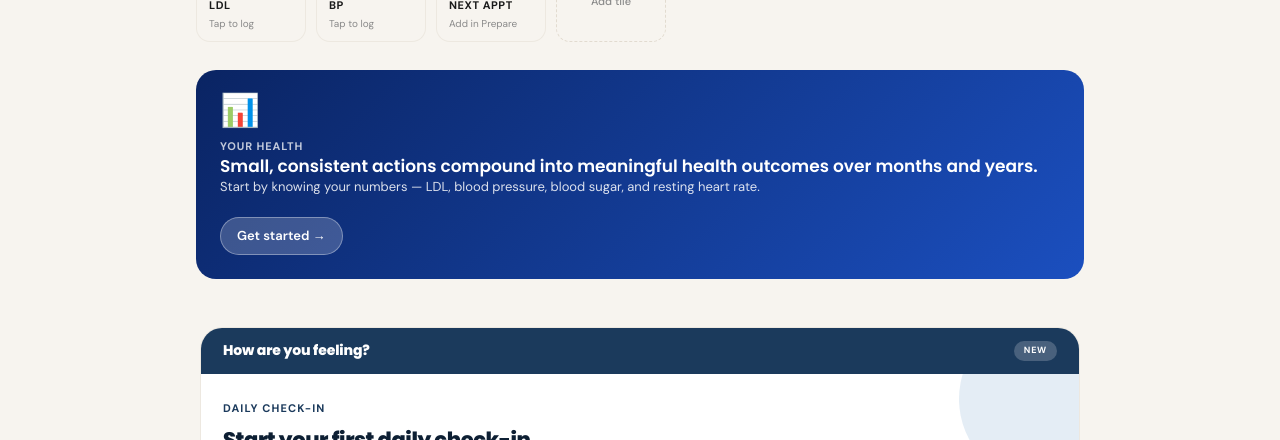
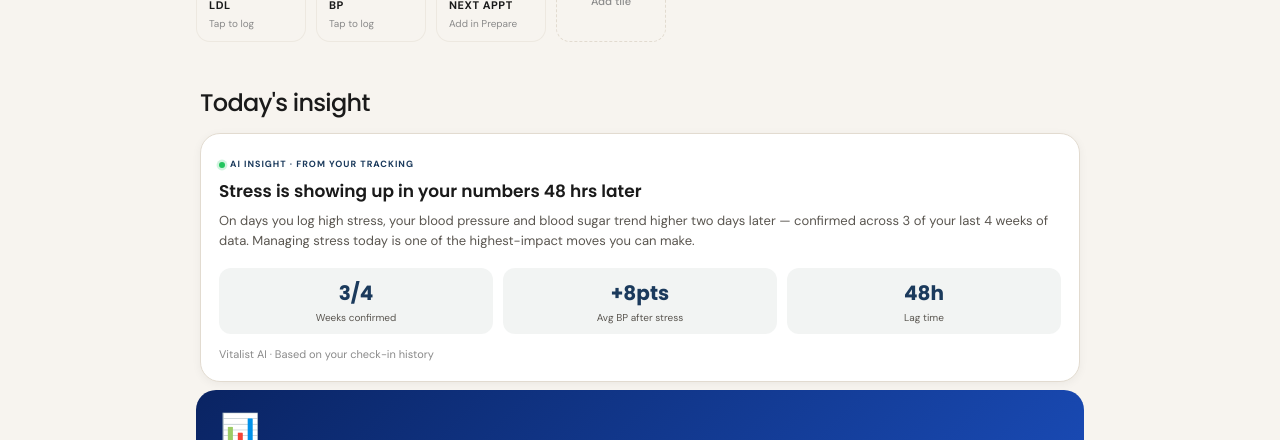
Before and after one commit to isramohamed-crypto/cardiometabolic-insights, a React (Vite) app: page / in a window 1280 px wide. Shown: the part 652-1092 px from the top of the page. Built offline with nearby package versions, Linux system fonts and the light colour scheme.

Commit message:
Move AI Insights above check-in on Track; add to Home

```diff
--- a/src/App.jsx
+++ b/src/App.jsx
@@ -227,6 +227,9 @@ export default function App() {
           {/* 3 — Dashboard tiles: customizable health readings */}
           <DashboardTiles tick={checkinTick} />
 
+          {/* AI Insights */}
+          <InsightSection />
+
           {/* 4 — Condition strip: personalized per user's conditions */}
           <ConditionStrip />
 
@@ -265,7 +268,6 @@ export default function App() {
           <SwipeLearn onLearnClick={() => { setActivePage('Learn'); window.scrollTo(0, 0) }} onStartBreathe={() => setShowBreathe(true)} />
           <SponsorBanner />
           {/* <DupixentAd /> — removed from Today order. Restore here if needed. */}
-          {/* <InsightSection /> */}
         </main>
       )}
 
--- a/src/components/InsightSection.jsx
+++ b/src/components/InsightSection.jsx
@@ -3,34 +3,34 @@ import React from 'react'
 export default function InsightSection() {
   return (
     <section className="insight-section">
-      <h2 className="insight-section__heading">Your insight</h2>
+      <h2 className="insight-section__heading">Today's insight</h2>
 
       <div className="insight-card">
         <div className="insight-tag">
           <div className="itag-dot" />
-          Data insight · From your tracking
+          AI insight · From your tracking
         </div>
-        <h4 className="insight-title">Stress was elevated 3 of the last 5 days</h4>
+        <h4 className="insight-title">Stress is showing up in your numbers 48 hrs later</h4>
         <p className="insight-body">
-          Your Oura HRV has been below your baseline since Tuesday. When this pattern
-          holds for 3+ days, your flare risk increases significantly in the 48-hour
-          window ahead.
+          On days you log high stress, your blood pressure and blood sugar trend
+          higher two days later — confirmed across 3 of your last 4 weeks of data.
+          Managing stress today is one of the highest-impact moves you can make.
         </p>
         <div className="insight-data">
           <div className="insight-stat">
-            <div className="is-val">3/5</div>
-            <div className="is-lbl">High-stress days</div>
+            <div className="is-val">3/4</div>
+            <div className="is-lbl">Weeks confirmed</div>
           </div>
           <div className="insight-stat">
-            <div className="is-val">-18%</div>
-            <div className="is-lbl">HRV vs. baseline</div>
+            <div className="is-val">+8pts</div>
+            <div className="is-lbl">Avg BP after stress</div>
           </div>
           <div className="insight-stat">
-            <div className="is-val">⚠️</div>
-            <div className="is-lbl">Flare risk: elevated</div>
+            <div className="is-val">48h</div>
+            <div className="is-lbl">Lag time</div>
           </div>
         </div>
-        <p className="insight-source">Oura integration • Synced 7:14am</p>
+        <p className="insight-source">Vitalist AI · Based on your check-in history</p>
       </div>
     </section>
   )
--- a/src/components/TrackPage.jsx
+++ b/src/components/TrackPage.jsx
@@ -457,7 +457,7 @@ export default function TrackPage({ onOpenCheckin, checkinTick = 0 }) {
   }, [checkinTick])
 
   // AI Insights expand/collapse state (always visible, just toggleable)
-  const [aiOpen, setAiOpen] = useState(false)
+  const [aiOpen, setAiOpen] = useState(true)
 
   const { rows: triggerRows, isReal: triggersReal } = useMemo(() => computeTriggers(checkins), [checkins])
   // Days tracked = baseline mock (21) + actual check-ins logged
@@ -474,46 +474,6 @@ export default function TrackPage({ onOpenCheckin, checkinTick = 0 }) {
         <h1 className="pp-hero-title">What your data is telling you</h1>
         <p className="pp-hero-sub">Log how you're feeling to help identify the patterns behind your health trends.</p>
       </div>
-
-      {/* Check-in prompt banner — right below the hero copy */}
-      {(() => {
-        const d = daysAgoUtil(lastCheckin?.date)
-        const todayDone = d === 0
-        return (
-          <button
-            className={`tp-checkin-banner${todayDone ? ' tp-checkin-banner--done' : ''}`}
-            type="button"
-            onClick={() => onOpenCheckin?.()}
-          >
-            <span className="tp-checkin-banner__icon">{todayDone ? '✓' : '📋'}</span>
-            <span className="tp-checkin-banner__body">
-              <span className="tp-checkin-banner__title">
-                {todayDone
-                  ? 'Logged today — tap to view or update'
-                  : (d == null
-                      ? 'Start your first health check-in'
-                      : d === 1
-                        ? 'Log today\'s check-in'
-                        : `Log today\'s check-in — it\'s been ${d} days`)}
-              </span>
-              <span className="tp-checkin-banner__sub">
-                {todayDone
-                  ? 'Your trend is up to date. Tap to see today\'s summary.'
-                  : 'Adds to your trend, triggers, and pattern detection.'}
-              </span>
-            </span>
-            <span className="tp-checkin-banner__arrow">→</span>
-          </button>
-        )
-      })()}
-
-      {/* Habit tracker */}
-      <HabitSection onOpenSheet={() => setShowHabitSheet(true)} />
-      <HabitCheckinSheet
-        open={showHabitSheet}
-        onClose={() => setShowHabitSheet(false)}
-        onComplete={() => setShowHabitSheet(false)}
-      />
 
       {/* AI Insights — compact, expandable */}
       <div className={`tp-ai-summary${aiOpen ? ' tp-ai-summary--open' : ''}`}>
@@ -565,6 +525,46 @@ export default function TrackPage({ onOpenCheckin, checkinTick = 0 }) {
             </ul>
           )}
         </div>
+
+      {/* Check-in prompt banner */}
+      {(() => {
+        const d = daysAgoUtil(lastCheckin?.date)
+        const todayDone = d === 0
+        return (
+          <button
+            className={`tp-checkin-banner${todayDone ? ' tp-checkin-banner--done' : ''}`}
+            type="button"
+            onClick={() => onOpenCheckin?.()}
+          >
+            <span className="tp-checkin-banner__icon">{todayDone ? '✓' : '📋'}</span>
+            <span className="tp-checkin-banner__body">
+              <span className="tp-checkin-banner__title">
+                {todayDone
+                  ? 'Logged today — tap to view or update'
+                  : (d == null
+                      ? 'Start your first health check-in'
+                      : d === 1
+                        ? 'Log today\'s check-in'
+                        : `Log today\'s check-in — it\'s been ${d} days`)}
+              </span>
+              <span className="tp-checkin-banner__sub">
+                {todayDone
+                  ? 'Your trend is up to date. Tap to see today\'s summary.'
+                  : 'Adds to your trend, triggers, and pattern detection.'}
+              </span>
+            </span>
+            <span className="tp-checkin-banner__arrow">→</span>
+          </button>
+        )
+      })()}
+
+      {/* Habit tracker */}
+      <HabitSection onOpenSheet={() => setShowHabitSheet(true)} />
+      <HabitCheckinSheet
+        open={showHabitSheet}
+        onClose={() => setShowHabitSheet(false)}
+        onComplete={() => setShowHabitSheet(false)}
+      />
 
       {/* ── My Numbers ── */}
       <div className="tp-section">
```
